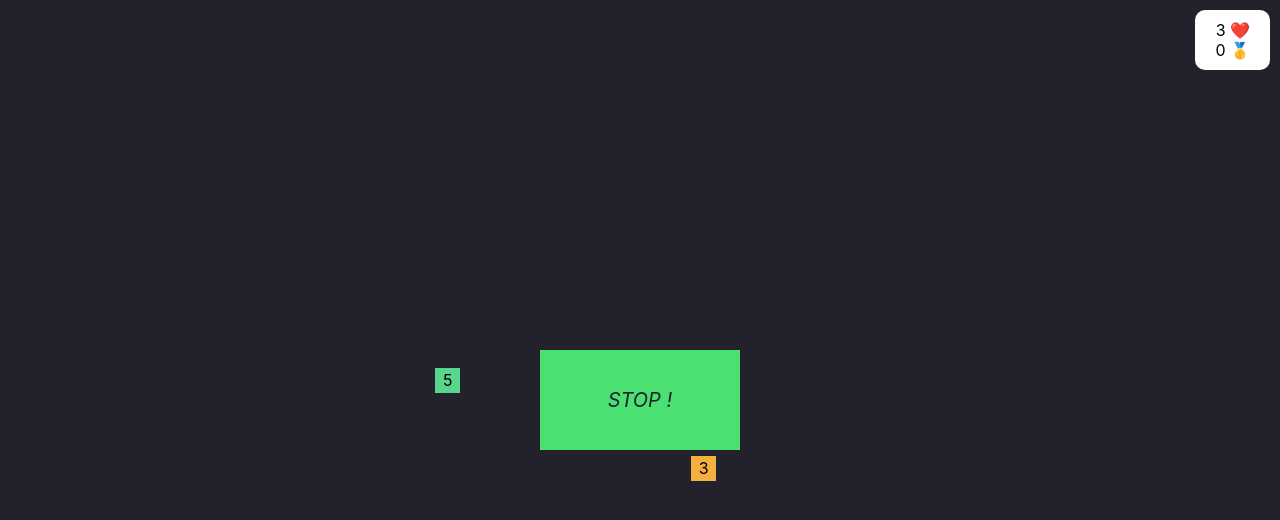
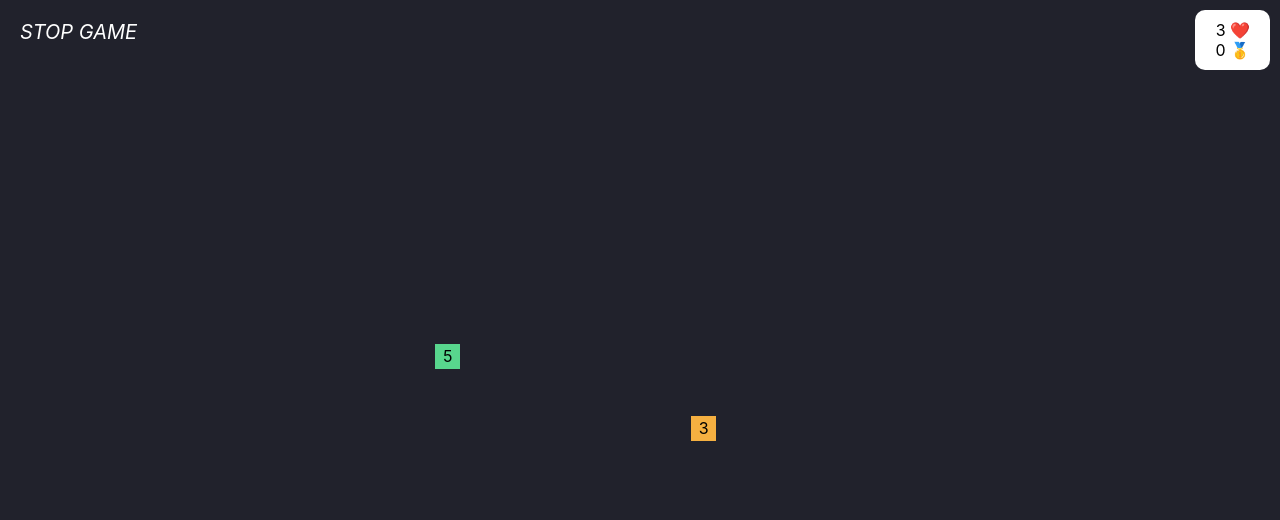
Before and after one commit to momae93/7-sagas, a React app: page / in a window 1280 px wide. Both pictures are taken after a click on the element "START !". Shown: the top 520 px of the page. Built offline with nearby package versions, Linux system fonts and the light colour scheme.

Commit message:
[TARGETS] Fixed target length spawn

```diff
--- a/src/components/ButtonStop.js
+++ b/src/components/ButtonStop.js
@@ -1,28 +1,21 @@
 import React from 'react';
 
-const ButtonStart = ({ onClick = () => {} }) => (
+const ButtonStop = ({ onClick = () => {} }) => (
   <div
     style={{
       position: 'fixed',
-      top: 0,
-      left: 0,
-      right: 0,
-      bottom: 0,
       width: '200px',
-      height: '100px',
-      margin: 'auto',
+      marginTop: '20px',
+      marginLeft: '20px',
       fontSize: '20px',
       fontStyle: 'italic',
-      textAlign: 'center',
-      lineHeight: '100px',
       cursor: 'pointer',
-      backgroundColor: '#4BE072',
-      color: '#21222C'
+      color: '#FFFFFF'
     }}
     onClick={onClick}
   >
-    STOP !
+    STOP GAME
   </div>
 );
 
-export default ButtonStart;
+export default ButtonStop;
--- a/src/components/Game.js
+++ b/src/components/Game.js
@@ -11,10 +11,6 @@ const mapStateToProps = state => ({
   isStarted: state.game.isStarted,
   list: state.targets.list
 });
-
-const mapDispatchToProps = dispatch => ({
-  deleteTarget: (id) => { dispatch('TARGET_DELETE_REQUESTED', id) }
-})
 
 const GameLayout = ({ isStarted, lives, score, list, dispatch }) => (
   <div
--- a/src/components/LevelBar.js
+++ b/src/components/LevelBar.js
@@ -8,20 +8,22 @@ const mapStateToProps = state => ({
 const LevelBar = ({ levelList, dispatch }) => (
   <div
     style={{
-      position: 'relative',
+      position: 'fixed',
       backgroundColor: '#21222C',
+      marginTop:'20px',
+      marginLeft:'20px',
       width: '100vw',
       height: '100vh',
-      margin: 'auto'
     }}
   >
     <React.Fragment>
+      <div style={{color:"#FFFFFF", fontSize:"20px"}}>Choose your difficulty level</div>
       {
         levelList.map(level =>
           <div style={{
             color: level.isSelected ? '#4BE072' : '#FFFFFF'
           }} onClick={() => dispatch({ type: 'GAME_SELECT_LEVEL', id: level.id })}>
-            {level.text}
+            - {level.text}
           </div>
         )
       }
--- a/src/layouts/Game.js
+++ b/src/layouts/Game.js
@@ -12,10 +12,6 @@ const mapStateToProps = state => ({
   isStarted: state.game.isStarted,
   list: state.targets.list
 });
-
-// const mapDispatchToProps = dispatch => ({
-//   deleteTarget: (id) => { dispatch('TARGET_DELETE_REQUESTED', id) }
-// })
 
 const GameLayout = ({ isStarted, lives, score, list, dispatch }) => (
   <div
@@ -32,6 +28,26 @@ const GameLayout = ({ isStarted, lives, score, list, dispatch }) => (
     }}
   >
     {isStarted ? (
+      lives === 0 ? (
+        <React.Fragment>
+          <div style={{
+            position: 'absolute',
+            top: 0,
+            left: 0,
+            right: 0,
+            bottom: 0,
+            width: '300px',
+            height: '100px',
+            margin: 'auto',
+            fontSize: '32px',
+            fontStyle: 'italic',
+            textAlign: 'center',
+            lineHeight: '100px',
+            color: '#FFFFFF'
+          }}>GAME OVER</div>
+        </React.Fragment>
+      ) :
+        (
           <React.Fragment>
             <Info lives={lives} score={score} />
             <ButtonStop onClick={() => dispatch({ type: 'GAME_RESTART_REQUESTED' })}></ButtonStop>
@@ -41,10 +57,11 @@ const GameLayout = ({ isStarted, lives, score, list, dispatch }) => (
               ))
             }
           </React.Fragment>
+        )
     ) :
       (
         <React.Fragment>
-          <LevelBar/>
+          <LevelBar />
           <ButtonStart onClick={() => dispatch({ type: 'GAME_START_REQUESTED' })} />
         </React.Fragment>
       )}
--- a/src/reducers/game.js
+++ b/src/reducers/game.js
@@ -53,9 +53,10 @@ const game = (state = defaultState, action) => {
         spawnNumber: computeSpawn(state.score)
       }
     case 'LIVES_DECREMENT':
+
       return {
         ...state,
-        lives: state.lives - 1
+        lives: state.lives > 0 ? state.lives - 1 : state.lives
       }
     default:
       return state;
--- a/src/reducers/targets.js
+++ b/src/reducers/targets.js
@@ -26,7 +26,7 @@ const targets = (state = defaultTargetState, action) => {
       return defaultTargetState;
     case 'ADD_TARGET':
       const x = getRandomArbitrary(20, 100);
-      const y = getRandomArbitrary(20, 100);
+      const y = getRandomArbitrary(20, 90);
       const value = getRandomArbitrary(4, 6);
       return {
         list: [...state.list, { id: action.id, x, y, value, backgroundColor: targetBackground[value] }],
```
Lines whose indentation alone changed are shown as unchanged.
